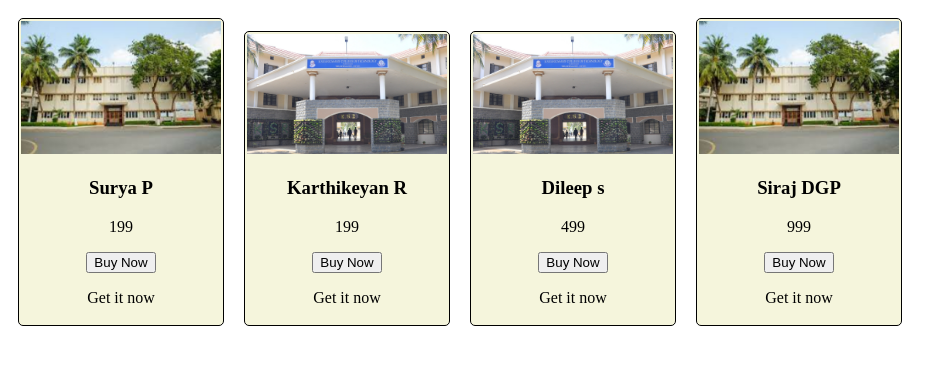
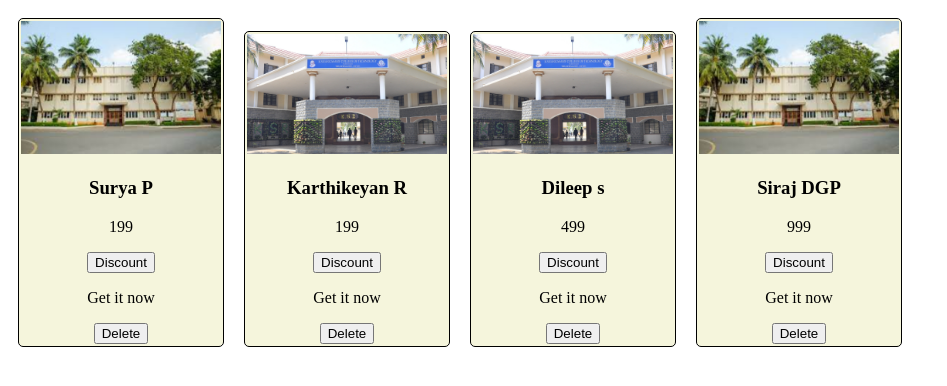
Before and after one commit to imrkarthikeyan/react2, a React (Vite) app in the folder react-app/: page / in a window 1280 px wide. Shown: the top 386 px of the page, without its empty margins (0-947 px from the left). Built offline with nearby package versions, Linux system fonts and the light colour scheme.

Commit message:
implemented method to delete a card

```diff
--- a/react-app/src/Course.jsx
+++ b/react-app/src/Course.jsx
@@ -6,10 +6,12 @@ function Course(props){
     //let purchased=false;
 
     const [purchased, setPurchased] = useState(false);
+    const [discount, setDiscount] = useState(props.price)
 
-    function BuyCourse(discount){
-        console.log(props.name, "purchased with", discount, "% discount");
+    function BuyCourse(amt){
+        console.log(props.name, "purchased with", amt, "% discount");
         setPurchased(true);
+        setDiscount(discount-amt);
         console.log(purchased);
     }
 
@@ -17,9 +19,10 @@ function Course(props){
         props.name && <div className="card">
             <img src={props.image} alt="" />
             <h3>{props.name}</h3>
-            <p>{props.price}</p>
-            <button onClick={() => BuyCourse(20)} >Buy Now</button>
+            <p>{discount}</p>
+            <button onClick={() => BuyCourse(20)} >Discount</button>
             <p>{purchased ? "Already purchased" : "Get it now"}</p>
+            <button onClick={() => props.delete(props.id)}>Delete</button>
         </div>
     )
 }
--- a/react-app/src/CourseList.jsx
+++ b/react-app/src/CourseList.jsx
@@ -1,9 +1,10 @@
+import { useState } from 'react';
 import ksrct from './assets/ksrct.png'
 import ksrct2 from './assets/ksrct2.png'
 import Course from './Course';
 
 function CourseList(){
-    const courses=[
+    const [courses, setCourses]=useState([
         {
             id:1,
             name:"Surya P",
@@ -32,14 +33,20 @@ function CourseList(){
             image:ksrct2,
             rating:5
         }
-    ]
+    ]);
+
+    function handleDelete(id){
+        console.log("delete");
+        const newCourses=courses.filter((course) => course.id != id);
+        setCourses(newCourses);
+    }
 
     //courses.sort((x,y)=>(y.price-x.price))
 
     //const vfscourses=courses.filter((course)=>course.price<200)
 
    const coursesList=courses.map(
-        (course,index) => <Course key={index} name={course.name} price={course.price} image={course.image} rating={course.rating} />
+        (course) => <Course key={course.id} name={course.name} price={course.price} image={course.image} rating={course.rating} delete={handleDelete} id={course.id} />
     )
 
     return(
```
